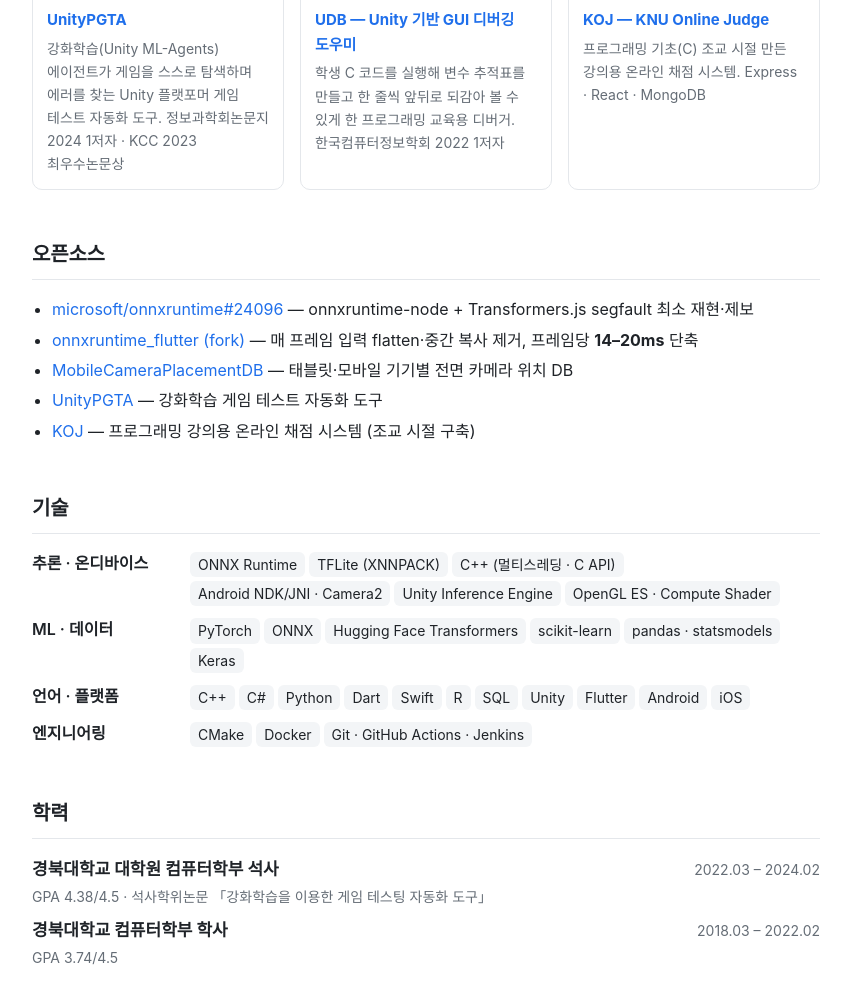
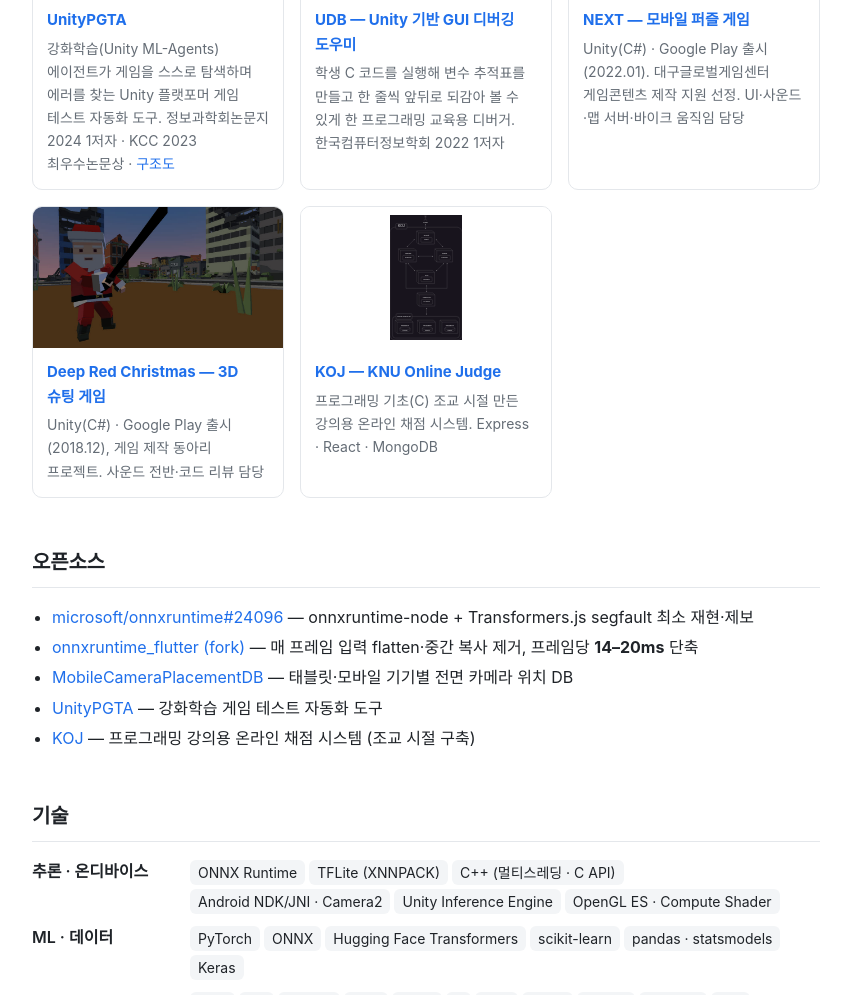
Before and after one commit to amkorousagi/amkorousagi.github.io, a Jekyll site: the page built from index.html, in a window 1280 px wide and 1400 px high, scrolled down 1209 px, cut to the strip 405-1400 px from the top of the window. Shown: the whole strip, without its empty margins (214-1065 px from the left). Built offline with Jekyll 4.4.1, drawn with Linux system fonts in a browser that asks for light colours; some web fonts are replaced.

Commit message:
Gallery: add NEXT and Deep Red Christmas, UnityPGTA example image and architecture

```diff
--- a/assets/css/style.css
+++ b/assets/css/style.css
@@ -83,6 +83,7 @@ ol.pubs li { margin: 6px 0; }
 .card { margin: 0; border: 1px solid var(--line); border-radius: 10px; overflow: hidden; background: var(--bg); display: flex; flex-direction: column; }
 .card video, .card img { display: block; width: 100%; aspect-ratio: 16 / 9; object-fit: cover; background: #000; }
 .card img { object-fit: contain; background: #fff; padding: 8px; }
+.card img.cover { object-fit: cover; padding: 0; background: #000; }
 .card figcaption { padding: 12px 14px 14px; }
 .card h4 { margin: 0 0 4px; font-size: 15px; }
 .card p { margin: 0; font-size: 14px; color: var(--muted); }
--- a/index.html
+++ b/index.html
@@ -70,10 +70,10 @@ description: 온디바이스 Computer Vision·NLP 시스템을 설계·개발해
   <h2>프로젝트 갤러리</h2>
   <div class="gallery">
     <figure class="card">
-      <video src="{{ '/assets/projects/unitypgta.mp4' | relative_url }}" poster="{{ '/assets/projects/unitypgta.jpg' | relative_url }}" muted loop playsinline controls preload="none"></video>
+      <video src="{{ '/assets/projects/unitypgta.mp4' | relative_url }}" poster="{{ '/assets/projects/pgta_example.jpg' | relative_url }}" muted loop playsinline controls preload="none"></video>
       <figcaption>
         <h4><a href="https://github.com/amkorousagi/UnityPGTA">UnityPGTA</a></h4>
-        <p>강화학습(Unity ML-Agents) 에이전트가 게임을 스스로 탐색하며 에러를 찾는 Unity 플랫포머 게임 테스트 자동화 도구. 정보과학회논문지 2024 1저자 · KCC 2023 최우수논문상</p>
+        <p>강화학습(Unity ML-Agents) 에이전트가 게임을 스스로 탐색하며 에러를 찾는 Unity 플랫포머 게임 테스트 자동화 도구. 정보과학회논문지 2024 1저자 · KCC 2023 최우수논문상 · <a href="{{ '/assets/projects/pgta_arch.jpg' | relative_url }}">구조도</a></p>
       </figcaption>
     </figure>
     <figure class="card">
@@ -81,6 +81,20 @@ description: 온디바이스 Computer Vision·NLP 시스템을 설계·개발해
       <figcaption>
         <h4><a href="https://github.com/amkorousagi/udb">UDB — Unity 기반 GUI 디버깅 도우미</a></h4>
         <p>학생 C 코드를 실행해 변수 추적표를 만들고 한 줄씩 앞뒤로 되감아 볼 수 있게 한 프로그래밍 교육용 디버거. 한국컴퓨터정보학회 2022 1저자</p>
+      </figcaption>
+    </figure>
+    <figure class="card">
+      <a href="https://play.google.com/store/apps/details?id=com.BanwooGames.NEXT"><img src="{{ '/assets/projects/next_feature.jpg' | relative_url }}" alt="NEXT 게임 대표 이미지" loading="lazy" class="cover"></a>
+      <figcaption>
+        <h4><a href="https://play.google.com/store/apps/details?id=com.BanwooGames.NEXT">NEXT — 모바일 퍼즐 게임</a></h4>
+        <p>Unity(C#) · Google Play 출시(2022.01). 대구글로벌게임센터 게임콘텐츠 제작 지원 선정. UI·사운드·맵 서버·바이크 움직임 담당</p>
+      </figcaption>
+    </figure>
+    <figure class="card">
+      <a href="https://play.google.com/store/apps/details?id=com.Jone.DeepRedChristmas"><img src="{{ '/assets/projects/drc_feature.jpg' | relative_url }}" alt="Deep Red Christmas 대표 이미지" loading="lazy" class="cover"></a>
+      <figcaption>
+        <h4><a href="https://play.google.com/store/apps/details?id=com.Jone.DeepRedChristmas">Deep Red Christmas — 3D 슈팅 게임</a></h4>
+        <p>Unity(C#) · Google Play 출시(2018.12), 게임 제작 동아리 프로젝트. 사운드 전반·코드 리뷰 담당</p>
       </figcaption>
     </figure>
     <figure class="card">
```
Also changed, not shown: assets/projects/drc_feature.jpg (added), assets/projects/next_feature.jpg (added), assets/projects/pgta_arch.jpg (added), assets/projects/pgta_example.jpg (added), assets/projects/unitypgta.jpg (deleted).
